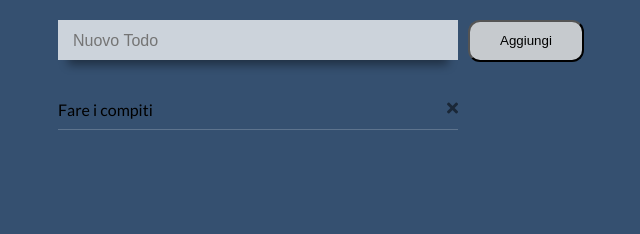
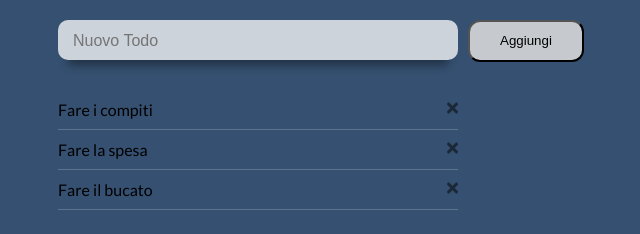
Before and after one commit to MassimilianoAmbrogio/vue-todolist, a plain HTML site: page index.html in a window 1280 px wide. Shown: the part 90-324 px from the top of the page, without its empty margins (352-992 px from the left). Drawn offline with nearby package versions, Linux system fonts and the light colour scheme.

Commit message:
Project 33 parte 1.1 fix html css js

```diff
--- a/css/style.css
+++ b/css/style.css
@@ -25,6 +25,7 @@ body {
     margin-left: 46px;
     text-align: center;
     font-weight: 400;
+    cursor: pointer;
 }
 
 /* NEW TODO */
@@ -37,6 +38,7 @@ body {
     font-size: 16px;
     background: rgba(255,255,255, .75);
     border: 0;
+    border-radius: 10px;
     box-shadow: 0 15px 10px -10px rgba(0,0,0, .4);
     outline: none;
     transition: background-color .4s;
@@ -68,10 +70,11 @@ body {
     padding-bottom: 10px;
     border-bottom: 1px solid rgba(255,255,255, .2);
     color: #000;
+    transition: .2s;
 }
 
 .todos li:hover {
-    background: #dddd;
+    background: #fff;
     cursor: pointer;
 }
 
--- a/index.html
+++ b/index.html
@@ -3,7 +3,7 @@
 <head>
     <meta charset="UTF-8">
     <meta name="viewport" content="width=device-width, initial-scale=1.0">
-    <title>ToDo List</title>
+    <title>Todo List</title>
     <!-- Google Font -->
     <link href="https://fonts.googleapis.com/css2?family=Lato:wght@400;700&display=swap" rel="stylesheet">
     <!-- FontAwesome -->
@@ -24,12 +24,13 @@
 
         <!-- Main new todo and remove -->
         <main class="contents">
-            <input type="text" class="add-todo" placeholder="Nuovo Todo" />
-            <button>Aggiungi</button>
+            <input type="text" class="add-todo" placeholder="Nuovo Todo"
+               @keyup.enter="todoList"/>
+               <button>Aggiungi</button>
 
             <ul class="todos">
-                <li>
-                    <span>Fare i compiti</span>
+                <li v-for="todoList in todoLists">
+                    {{todoList}}
                     <i class="fas fa-times"></i>
                 </li>
             </ul>
--- a/js/main.js
+++ b/js/main.js
@@ -12,6 +12,13 @@
 const app = new Vue({
     el: '#app',
         data: {
-             logo: './img/logo.png'
-    },
+            logo: './img/logo.png',
+
+           // Sorgente dati
+           todoLists: [
+                'Fare i compiti',
+                'Fare la spesa',
+                'Fare il bucato'
+            ]
+       }
 });
```
